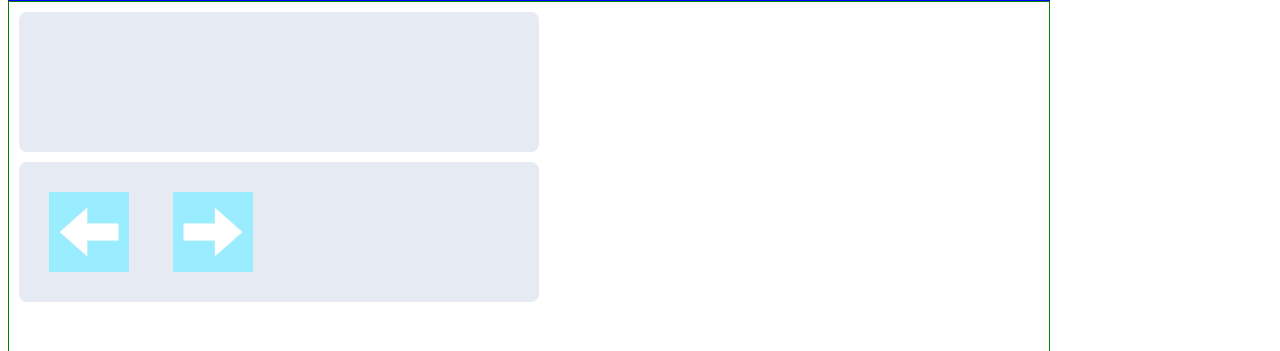
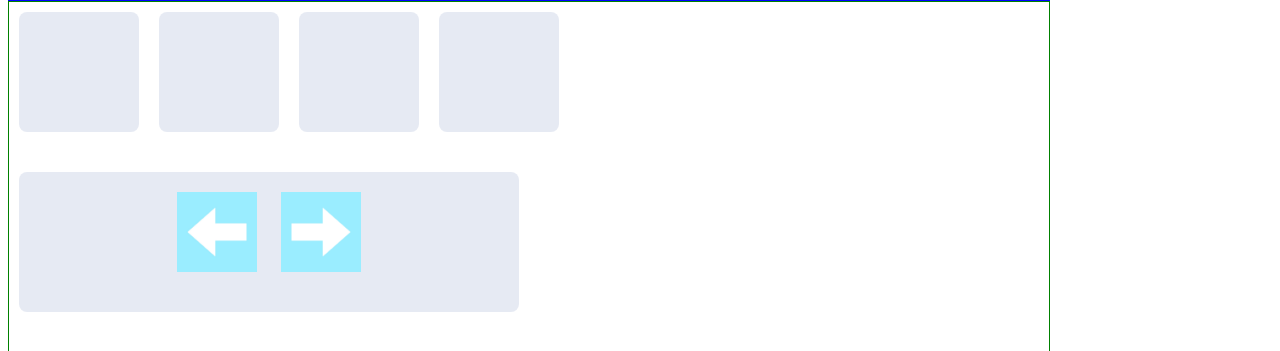
Before and after one commit to SwainEnter6/ComplayLab, a plain HTML site: page seungmok.html in a window 1280 px wide. Shown: the part 1451-1802 px from the top of the page. Drawn offline with Linux system fonts and the light colour scheme.

Commit message:
container 추가

```diff
--- a/seungmok.css
+++ b/seungmok.css
@@ -34,15 +34,24 @@ body > div > img {
     height: 720px;
 
 }
-.container {
-    width: 500px;
+.fdiv3 .mouse-container {
+    display: flex;
+}
+.fdiv3 .mouse-container .container {
+    width: 100px;
+    height: 100px;
+    margin-bottom: 30px;
+}
+.fdiv3 .container {
+    text-align: center;
+    width: 480px;
     height: 120px;
     margin: 10px;
     padding: 10px;
     background-color: #b5c1dc57;
     border-radius: 8px;
 }
-
-.container > img {
-    margin: 20px;
+.fdiv3 .container img {
+    text-align: center;
+    margin: 10px;
 }
--- a/seungmok.html
+++ b/seungmok.html
@@ -19,8 +19,11 @@
     </div>
 
     <div class="fdiv3">
-        <div class="container">
-
+        <div class="mouse-container">
+            <div class="container"></div>
+            <div class="container"></div>
+            <div class="container"></div>
+            <div class="container"></div>
         </div>
         <div class="container">
             <img src="./imgs/arrowleft2.jpg" class="draggable" draggable="true">
```
